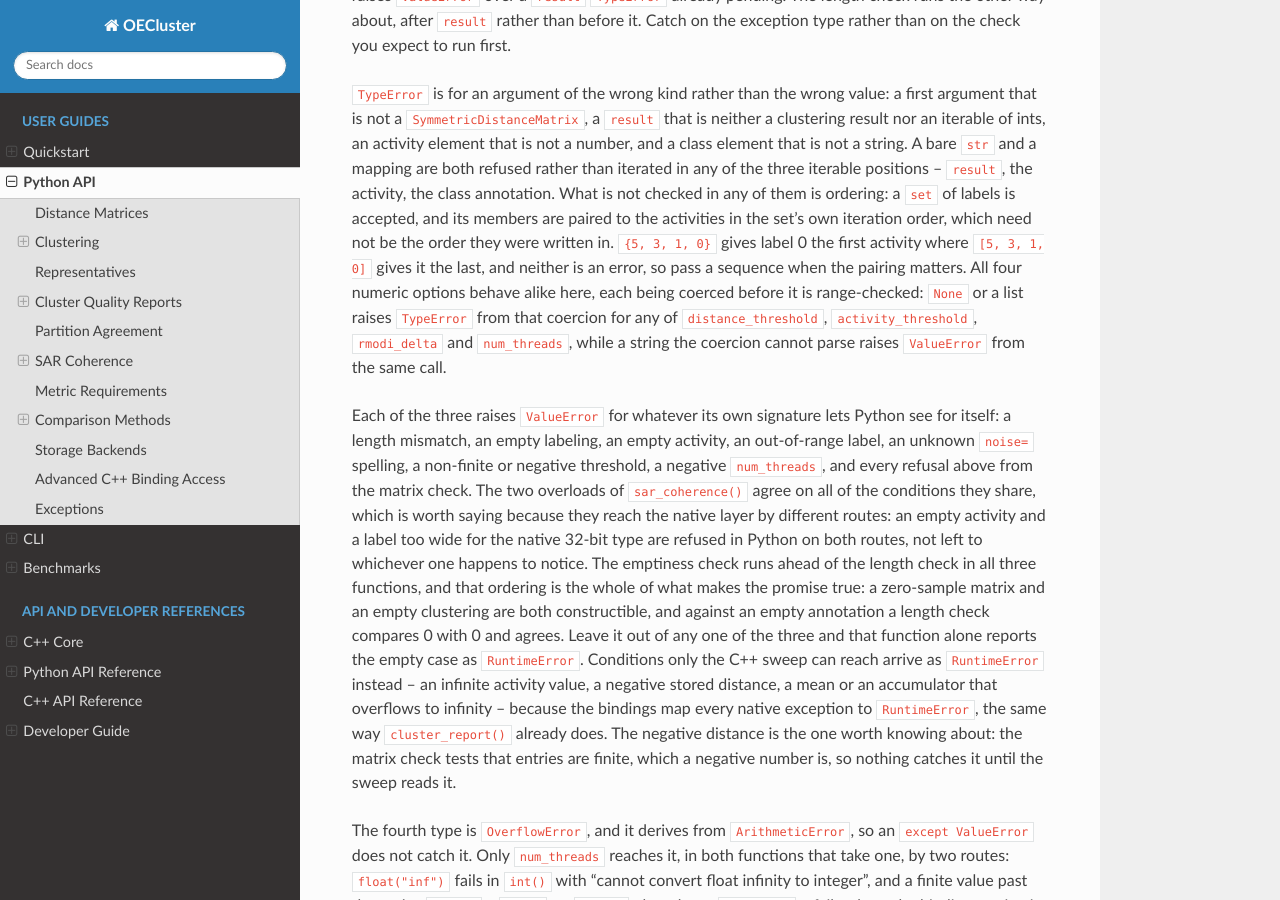
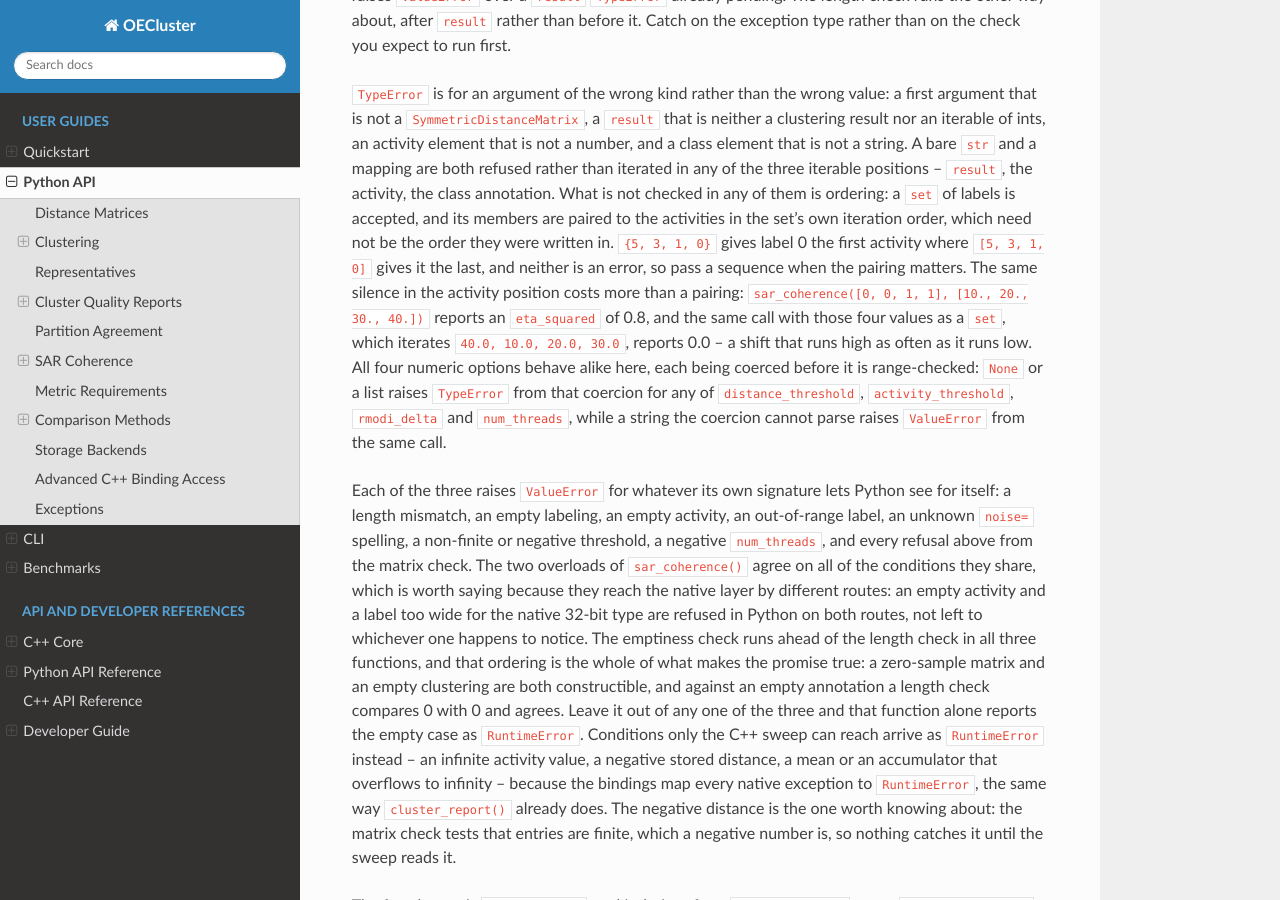
Before and after one commit to scott-arne/oecluster, a Sphinx documentation site: the page built from docs/python-api.md, in a window 1280 px wide and 900 px high, scrolled down 13159 px. Built offline with Sphinx 7.4.7 and the Read the Docs theme 3.1.0, drawn with Linux system fonts in a browser that asks for light colours; pages that are not in the unit, such as notebooks, are missing from menus; the version number is read from the project's files by our own code.

Commit message:
docs: note that an unordered activity changes the coherence number

```diff
--- a/docs/python-api.md
+++ b/docs/python-api.md
@@ -655,7 +655,11 @@ in any of them is ordering: a `set` of labels is accepted, and its members are
 paired to the activities in the set's own iteration order, which need not be
 the order they were written in. `{5, 3, 1, 0}` gives label 0 the first activity
 where `[5, 3, 1, 0]` gives it the last, and neither is an error, so pass a
-sequence when the pairing matters. All four numeric options behave alike here,
+sequence when the pairing matters. The same silence in the activity position
+costs more than a pairing: `sar_coherence([0, 0, 1, 1], [10., 20., 30., 40.])`
+reports an `eta_squared` of 0.8, and the same call with those four values as a
+`set`, which iterates `40.0, 10.0, 20.0, 30.0`, reports 0.0 -- a shift that
+runs high as often as it runs low. All four numeric options behave alike here,
 each being coerced before it is range-checked:
 `None` or a list raises `TypeError` from that coercion for any of
 `distance_threshold`, `activity_threshold`, `rmodi_delta` and `num_threads`,
```
